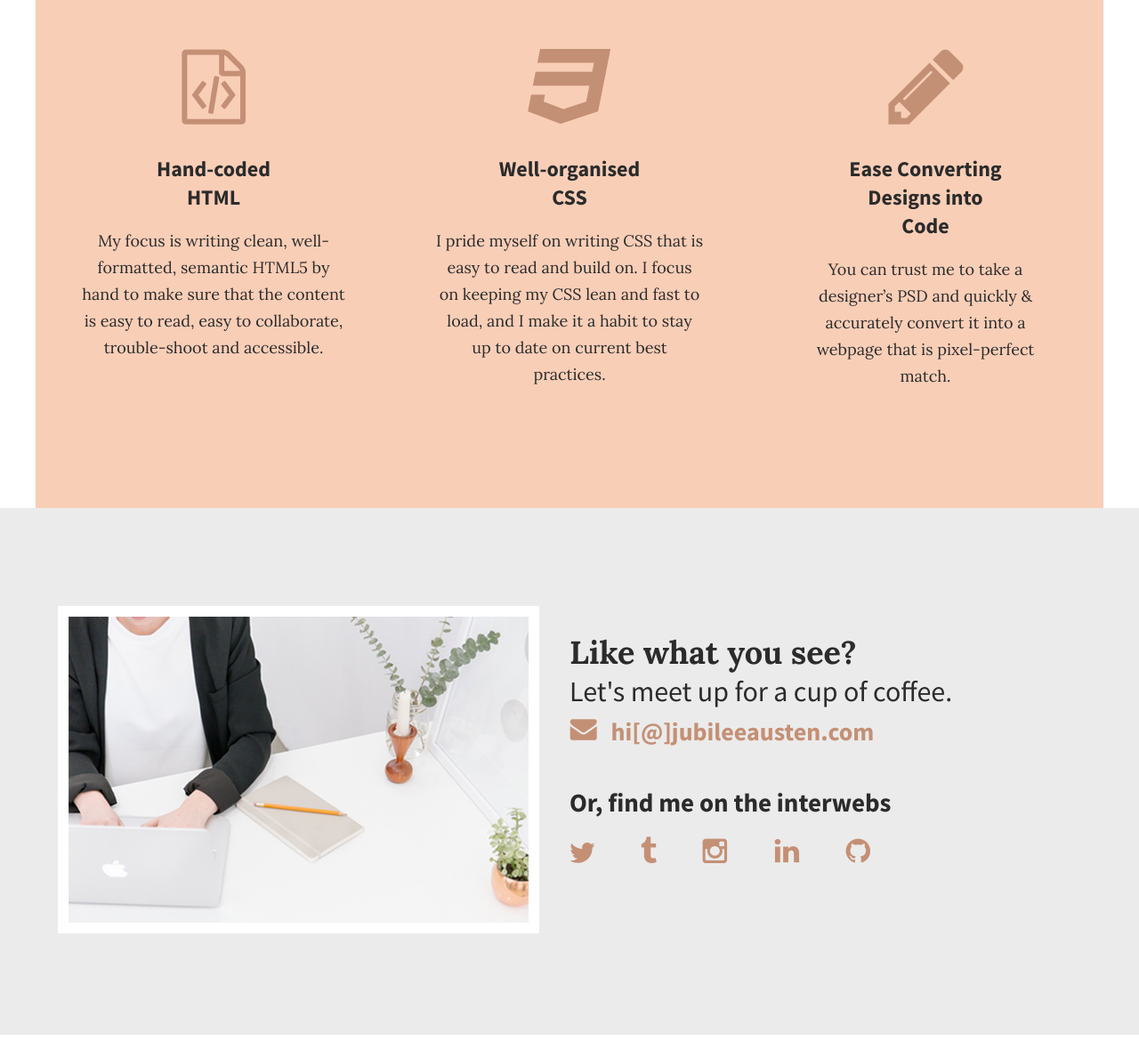
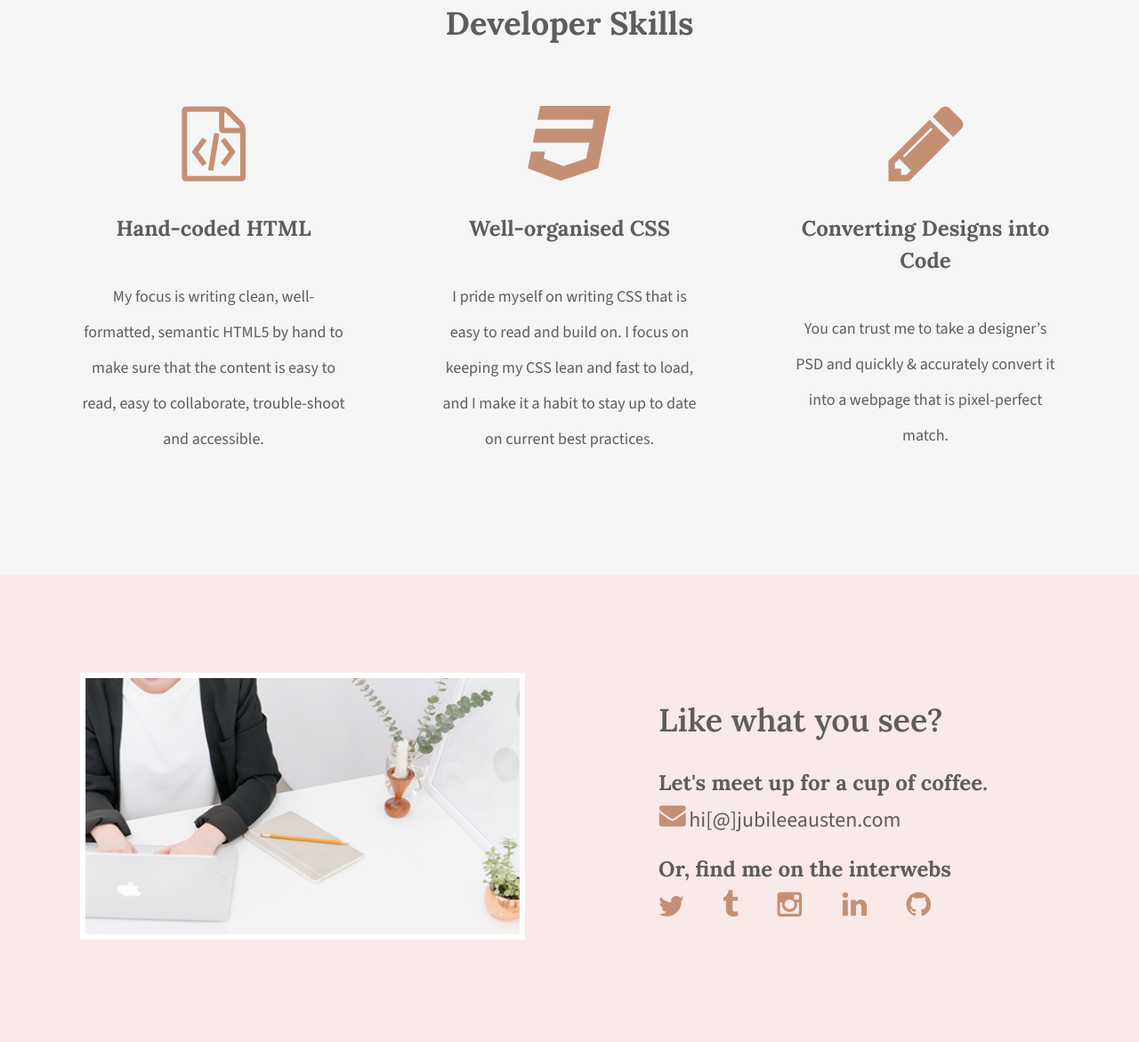
Before and after one commit to CreatedByCC/Jubilee-Austen, a plain HTML site: page index.html in a window 1280 px wide. Shown: the part 1448-2619 px from the top of the page at 89% size. Drawn offline with nearby package versions, Linux system fonts and the light colour scheme.

Commit message:
Updated to meet new style sheet

```diff
--- a/css/main.css
+++ b/css/main.css
@@ -1,148 +1,170 @@
-/***** BASE STYLES *****/
+/***** GLOBAL STYLES *****/
 body {
-        color:#2b2b2b;
-        font-family: 'Source Sans Pro', sans-serif;
+    font-family: 'Source Sans 3', sans-serif;
+    color: #5E5D5E;
+}
+h1,
+h2,
+h3 {
+    font-family: 'Lora', serif;
+}
+h1{
+    font-size: 30px;
+}
+h2{
+    font-size: 36px;
+}
+h3
+ {
+    font-size: 24px;
+    line-height: 36px;
+}
+p {
+    font-size: 20px;
+    line-height: 40px;
+}
+.content-wrapper {
+    width: 1200px;
+    margin: 0 auto;
+    overflow: auto;
 }
 
-/***** GRID *****/
-.full-width {
-    margin: 0 auto;
-    overflow: auto;
-    width: 1200px;
-}
-.half-width {
-    float: left;
-    width: 600px;
-}
-.third-width {
-    float: left;
-    width: 400px;
-}
 /***** HEADER SECTION *****/
 header {
-    background: url('../img/background-clipping-mask.png');     /***** background image *****/
+    background-image: url("../img/background-clipping-mask.png");
+    background-color: #F9EFEF;
+    background-size: cover;
     background-position: center;
-    background-size: cover;
+    background-repeat: no-repeat;
     height: 800px;
 }
 header h1 {
-    color: #bbc085;
-    font-family: 'Lora', serif;
-    font-size: 30px;
+    width: 300px;
+    float: left;
+    color: #7B7E54;
+    margin: 0;
     padding: 65px 0 65px 25px;
 }
-nav {
+header nav {
+    width: 800px;
     float: right;
-    padding: 75px 25px;
+    margin: 0;
+    padding: 75px 25px 75px 0;
 }
-nav ul li {
+header nav ul li {
     display: inline-block;
+    margin: 0;
+    padding: 0 0 0 80px;
+    font-size: 18px;
+    text-align: right;
+    text-transform: uppercase;
 }
-nav ul li a {
-    color: #828282;
-    font-size: 18px;
-    padding-left: 80px;
-    text-decoration: none;
-    text-transform: capitalize;
+header nav ul li a {
+    color: #727172;
 }
 header h2 {
-    clear: both;
-    color: #9b9b9b;
-    font-family: 'Lora', sans-serif;
     font-size: 72px;
     line-height: 80px;
+    width: 1000px;
+    clear: both;
+    margin: 0;
     padding: 20px 0 20px 25px;
-    width: 1000px;
+    color: #817F80;
 }
 header h2 span {
-    color: #2b2b2b;     /***** span allows two-toned text *****/
+    color: #7B7E54;
 }
 
 /***** ABOUT SECTION *****/
-#about .full-width{
+#about .content-wrapper {
     padding: 80px 0;
 }
 #about h2 {
-    font-family: 'Lora', serif;
-    font-size: 36px;
     padding-left: 50px;
 }
-#about p {
-    color: #7f7f7f;
-    font-size: 21px;
-    line-height: 40px;
-    padding-left: 50px;
-    padding-right: 50px;
+#about p{
+    float: left;
+    width: 500px;
+    margin: 0;
+    padding: 0 50px 0 50px;
 }
 
-/***** WORK SECTION *****/
-#work .full-width{
-    background: #f9ceb7;
-    padding: 115px 0;
+/***** SKILLS SECTION *****/
+#skills {
+    background-color: #F5F5F5;
     text-align: center;
 }
-#work img{
-    padding-bottom: 30px;
+#skills .content-wrapper {
+    padding: 115px 0;
 }
-#work h3{
-    font-size: 24px;
-    line-height: 32px;
-    margin: 0 auto;
-    width: 180px;
+#skills h2 {
+    padding-bottom: 40px;
 }
-#work p{
-    font-family: 'Lora', serif;
+.skills-item {
+    box-sizing: border-box;
+    float: left;
+    margin: 0;
+    padding: 0 50px;
+    width: 400px;
+}
+.skills-item h3 {
+    margin: 0;
+    padding: 30px 0 20px 0;
+}
+.skills-item p{
     font-size: 18px;
-    line-height: 30px;
-    padding: 0 50px;
 }
 
 /***** CONTACT SECTION *****/
 #contact {
-    background-color: #ebebeb;
+    background-color: #F9E9E9;
 }
-#contact .full-width {
+#contact .content-wrapper {
     padding: 110px 0;
 }
-#contact img#contact-img {
-    border: 12px solid #ffffff;
-    margin-left: 25px;
+.contact-image {
+    width: 500px;
+    margin: 0;
+    padding: 0 50px;
+    float: left;
 }
-#contact h2, #contact #email-header, #contact #socialmedia-header, #contact ul {
-    padding-left: 115px;
+.contact-image img {
+    border: 6px solid white;
+    width: 500px;
+    height: 300px;
+    box-sizing: border-box;
 }
-#contact #envelope {
-    padding: 0 10px 0 0px;  /***** changed W=0 otherwise it indents the envelope *****/
+.contact-info {
+    margin: 0;
+    padding-left: 100px;
+    float: left;
+    box-sizing: border-box;
 }
-#contact h2 {
-    font-family: 'Lora', serif;
-    font-size: 36px;
-    line-height: 44px;
+.contact-info h2 {
+    margin: 0;
+    padding: 30px 0;
+    font-weight: 600;
 }
-#contact #email-header {
-    font-size: 32px;
-    font-weight: 400;
-    line-height: 44px;
-    margin: -30px 0 5px 0;
+.contact-info h3 {
+    margin:0;
+    padding-bottom: 5px;
 }
-#contact #socialmedia-header {
-    font-weight: bold;
-    font-size: 29px;
-    line-height: 44px;
-    margin: 40px 0 0 0;
+#email {
+padding-top: 20px;
 }
-#contact a {
-    color: #c49075;
-    font-size: 28px;
-    font-weight: bold;
-    text-decoration: none;  /***** to remove the line *****/
+.contact-info a {
+    font-size: 24px;
+    line-height: 36px;
+    color: #5E5D5E;
+    text-decoration: none;
 }
-#contact ul {
-    list-style: none;   /***** to remove bullets *****/
+.contact-info ul {
+    padding-left: 0;
+    margin: 0;
 }
-#contact ul li {
-    display: inline-block;  /***** places in a single line *****/
+.contact-info ul li{
+    display: inline-block;
 }
-#contact ul img {
-    padding-right: 48px;
+.contact-info ul img {
+    padding-right: 40px;
 }
--- a/index.html
+++ b/index.html
@@ -5,96 +5,77 @@
         <title>Jubilee Austen | Portfolio</title>
         <link rel="stylesheet" href="css/normalize.css">
         <link rel="stylesheet" href="css/main.css">
-        <link href='https://fonts.googleapis.com/css?family=Source+Sans+Pro:400,700' rel='stylesheet' type='text/css'>
-        <link href="https://fonts.googleapis.com/css2?family=Lora:wght@400;700&display=swap" rel="stylesheet">
-        <link href="https://fonts.googleapis.com/css?family=Lora:400,700" rel="stylesheet" type="text/css">
+        <link rel="preconnect" href="https://fonts.googleapis.com">
+        <link rel="preconnect" href="https://fonts.gstatic.com" crossorigin>
+        <link href="https://fonts.googleapis.com/css2?family=Lora:wght@400;600;700&family=Source+Sans+3:wght@400;600;700&display=swap" rel="stylesheet">
     </head>
 
     <body>
         <header>
-            <div class="full-width">
-                <div class="half-width">
+            <div class="content-wrapper">
                 <h1>Jubilee Austen</h1>
-                </div>
-                <div class="half-width">
                 <nav>
                     <ul>
                         <li><a href="#about">About</a></li>
-                            <li><a href="#work">Work</a></li>
+                        <li><a href="#skills">Skills</a></li>
                         <li><a href="#contact">Contact</a></li>
                     </ul>
                 </nav>
-                </div>
                 <h2><span>Hi, </span>I'm a developer that loves clean &amp; elegent code.</h2>
             </div>
         </header>
 
         <main>
             <section id="about">
-                <div class="full-width">
+                <div class="content-wrapper">
                     <h2>A little bit about me.</h2>
-                    <div class="half-width">
                     <p>I’ve made my home base in Providence, Rhode Island, with my small growing family. My journey into tech started with a degree in journalism. As I started sharing my writing online, I was fascinated with how easily I could get my voice out there. I was hooked and wanted to learn how to build my own site to fit my own specific needs.</p>
-                    </div>
-                    <div class="half-width">
                     <p>That curiosity then opened a door that could never be shut. When I learned how to build my first website, I realized I found something that gave me the freedom & versatility I was looking for in my work. Now I’ve made a full switch to front-end development, where I can use my organization skills and eye for detail to write clean, elegant code.</p>
-                    </div>
                 </div>
             </section>
 
-            <section id="work">
-                <div class="full-width">
-                    <div class="third-width">
-                        <img src="img/html-icon.png" alt="HTML icon"/>
+            <section id="skills">
+                <div class="content-wrapper">
+                    <h2>Developer Skills</h2>
+                    <div class="skills-item">
+                        <img src="img/html-icon.png" alt="HTML icon">
                         <h3>Hand-coded HTML</h3>
                         <p>My focus is writing clean, well-formatted, semantic HTML5 by hand to make sure that the content is easy to read, easy to collaborate, trouble-shoot and accessible.</p>
                     </div>
-                    <div class="third-width">
-                        <img src="img/css-icon.png" alt="CSS icon"/>
+                    <div class="skills-item">
+                        <img src="img/css-icon.png" alt="CSS icon">
                         <h3>Well-organised CSS</h3>
                         <p>I pride myself on writing CSS that is easy to read and build on. I focus on keeping my CSS lean and fast to load, and I make it a habit to stay up to date on current best practices.</p>
                         </div>
-                    <div class="third-width">
-                        <img src="img/pencil-icon.png" alt="Pencil icon"/>
-                        <h3>Ease Converting Designs into Code</h3>
+                    <div class="skills-item">
+                        <img src="img/pencil-icon.png" alt="Pencil icon">
+                        <h3>Converting Designs into Code</h3>
                         <p>You can trust me to take a designer’s PSD and quickly & accurately convert it into a webpage that is pixel-perfect match.</p>
                     </div>
                 </div>
             </section>
+        </main>
 
         <footer id="contact">
-                <div class="full-width">
-                    <div class="half-width">
-                        <img id="contact-img" src="img/contact-image.png" alt="Contact icon"/>
+            <div class="content-wrapper">
+                <div class="contact-image">
+                    <img src="img/contact-image.png" alt="Person working on a laptop">
                 </div>
-                    <div class="half width">
+                <div class="contact-info">
                     <h2>Like what you see?</h2>
-                        <h3 id="email-header">Let's meet up for a cup of coffee.</h3>
-                        <a href="mailto:hi@jubileeausten.com">
-                            <img id="envelope" src="img/envelope.png" alt="Envelope icon"/>
-                        </a>
+                    <h3>Let's meet up for a cup of coffee.</h3>
+                    <a href="mailto:hi@jubileeausten.com"><img id="envelope" src="img/envelope.png" alt="Envelope icon"></a>
                     <a href="mailto:hi@jubileeausten.com">hi[@]jubileeausten.com</a>
-                        <h3 id="socialmedia-header">Or, find me on the interwebs</h3>
+                    <h3 id="email">Or, find me on the interwebs</h3>
                     <ul>
-                            <li><a href="https://twitter.com/?lang=en-nz">
-                                <img src="img/twitter.png" alt="Twitter icon"/>
-                            </a> </li>
-                            <li><a href="https://www.tumblr.com/">
-                                <img src="img/tumblr.png" alt="Tumblr icon"/>
-                            </a> </li>
-                            <li><a href="https://www.instagram.com/">
-                                <img src="img/instagram.png" alt="Instagram icon"/>
-                            </a> </li>
-                            <li><a href="https://www.linkedin.com/">
-                                <img src="img/linkedIn.png" alt="LinkedIn icon"/>
-                            </a> </li>
-                            <li><a href="https://github.com/">
-                                <img src="img/github.png" alt="GitHub icon"/>
-                            </a> </li>
+                        <li><a href="https://twitter.com/?lang=en-nz" target="_blank"><img src="img/twitter.png" alt="Twitter icon"></a></li>
+                        <li><a href="https://www.tumblr.com/" target="_blank"><img src="img/tumblr.png" alt="Tumblr icon"></a></li>
+                        <li><a href="https://www.instagram.com/" target="_blank"><img src="img/instagram.png" alt="Instagram icon"></a></li>
+                        <li><a href="https://www.linkedin.com/" target="_blank"><img src="img/linkedIn.png" alt="LinkedIn icon"></a></li>
+                        <li><a href="https://github.com/" target="_blank"><img src="img/github.png" alt="GitHub icon"></a></li>
                     </ul>
                 </div>
             </div>
         </footer>
-        </main>
     </body>
 </html>
```
Lines whose indentation alone changed are shown as unchanged.
